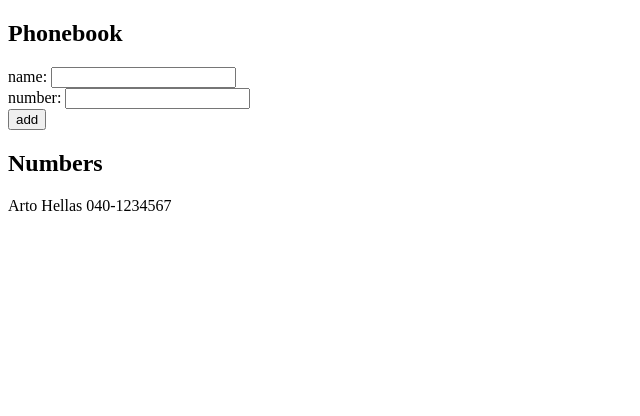
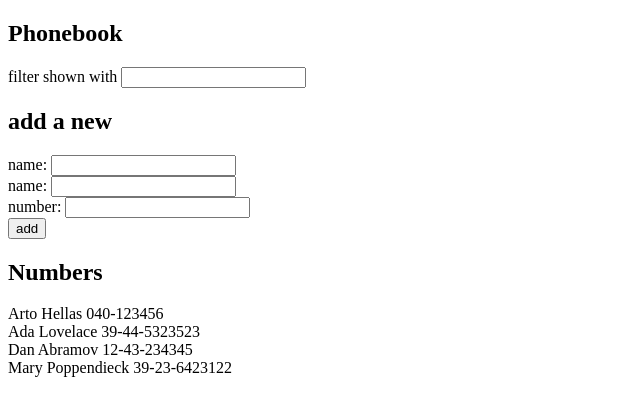
Before and after one commit to bipinkh/fullstack-open, a React (Create React App) app in the folder part2/phonebook/: page / in a window 1280 px wide. Shown: the top 416 px of the page, without its empty margins (0-640 px from the left). Built offline with nearby package versions, Linux system fonts and the light colour scheme; the HTML template or start-up script is replaced by a standard one.

Commit message:
Complete part 2.9

```diff
--- a/part2/phonebook/src/App.js
+++ b/part2/phonebook/src/App.js
@@ -2,9 +2,15 @@ import React, { useState } from 'react'
 
 
 const App = () => {
-  const [persons, setPersons] = useState([{ name: 'Arto Hellas', number: '040-1234567'}])
-  const [newName, setNewName] = useState('')
+    const [persons, setPersons] = useState([
+        { name: 'Arto Hellas', number: '040-123456', id: 1 },
+        { name: 'Ada Lovelace', number: '39-44-5323523', id: 2 },
+        { name: 'Dan Abramov', number: '12-43-234345', id: 3 },
+        { name: 'Mary Poppendieck', number: '39-23-6423122', id: 4 }
+    ])
+    const [newName, setNewName] = useState('')
   const [newNumber, setNewNumber] = useState('')
+  const [filter, setFilter] = useState('')
 
     const addName = (event) => {
       event.preventDefault()
@@ -19,17 +25,23 @@ const App = () => {
 
     const handleNewNameChange = (event) => setNewName(event.target.value)
     const handleNewNumberChange = (event) => setNewNumber(event.target.value)
+    const handleFilterChange = (event) => setFilter(event.target.value)
+
+    const personsToShow = persons.filter( p => p.name.toLowerCase().startsWith(filter.toLowerCase()) )
 
   return (
       <div>
         <h2>Phonebook</h2>
+              <div>filter shown with <input value={filter} onChange={handleFilterChange}/></div>
+          <h2>add a new</h2>
         <form>
+            <div>name: <input value={newName} onChange={handleNewNameChange}/></div>
             <div>name: <input value={newName} onChange={handleNewNameChange}/></div>
             <div>number: <input value={newNumber} onChange={handleNewNumberChange}/></div>
             <div><button type="submit" onClick={addName}>add</button></div>
         </form>
         <h2>Numbers</h2>
-          {persons.map( p => <div key={p.name}>{p.name} {p.number}</div> )}
+          {personsToShow.map( p => <div key={p.id}>{p.name} {p.number}</div> )}
       </div>
   )
 }
```
